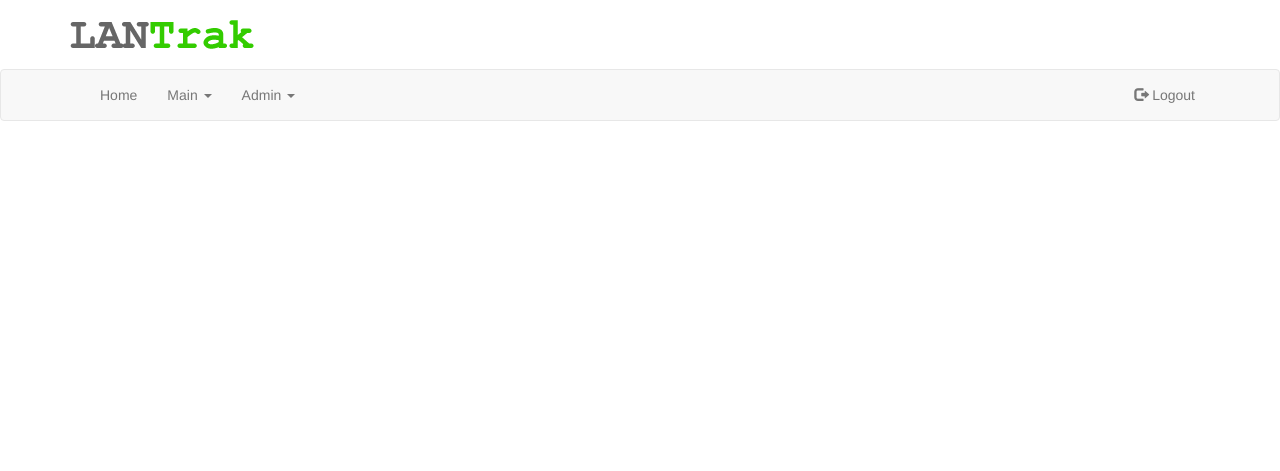
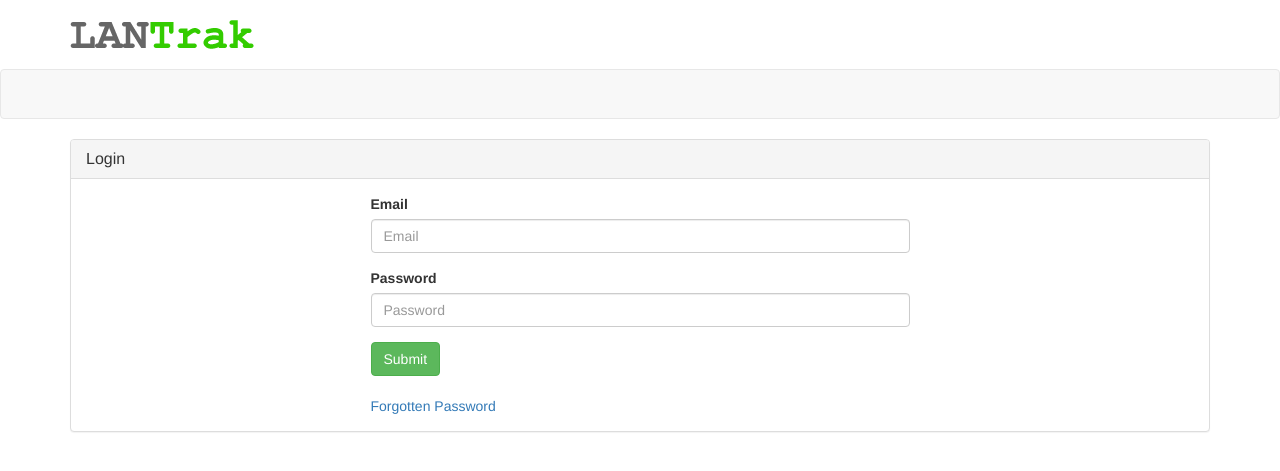
Before and after one commit to jamierc80/LANTrak, a CodeIgniter app: page /lantrak/ in a window 1280 px wide. Shown: the top 471 px of the page. Run offline with CodeIgniter, Linux system fonts and the light colour scheme.

Commit message:
start of login functions

```diff
--- a/application/controllers/login.php
+++ b/application/controllers/login.php
@@ -5,7 +5,46 @@ class Login extends CI_Controller {
 
 	public function index()
 	{
+		$data['title'] = "Login";
+		$form = $this->input->post('login');
+		if(isset($form)){
+			$email = $this->input->post('email');
+			$password = $this->input->post('password');
+			$this->load->model('login_model');
+			$r = $this->login_model->user_check($email,$password);
+			if($r===1)
+			{
+				$this->session->set_userdata('logged_in', 1);
+				redirect('main/sites/', 'location');
+			}
+		}
+
 		$this->load->view('view_head');
-		$this->load->view('view_navbar');
+		$this->load->view('view_navbar', $data);
+		$this->load->view('view_login');
+	}
+
+	public function forgotten()
+	{
+		$data['title'] = "Forgotten Password";
+		$d['email'] = "";
+		$form = $this->input->post('forgotten');
+		if(isset($form)){
+			$email = $this->input->post('email');
+			$this->load->model('login_model');
+			$r = $this->login_model->get_password($email);
+			$d['email'] = $email;
+		}
+
+
+		$this->load->view('view_head');
+		$this->load->view('view_navbar', $data);
+		$this->load->view('view_forgotten', $d);
+	}
+
+	public function logout()
+	{
+		session_destroy();
+		redirect('login/index', 'location');
 	}
 }
--- /dev/null
+++ b/application/views/view_login.php
@@ -0,0 +1,27 @@
+<?php
+defined('BASEPATH') OR exit('No direct script access allowed');
+?>
+<div class="row">
+<div class="col-xs-3"></div>
+<div class="col-xs-6">
+<form method="post" action="<?php echo base_url(); ?>login/index/">
+  <div class="form-group">
+    <label for="Email">Email</label>
+    <input type="email" class="form-control" name="email" placeholder="Email">
+  </div>
+  <div class="form-group">
+    <label for="Password">Password</label>
+    <input type="password" class="form-control" name="password" placeholder="Password">
+  </div>
+  <input type="hidden" name="login" value="1" />
+  <button type="submit" class="btn btn-success">Submit</button>
+</form>
+<br />
+<a href="<?php echo base_url(); ?>login/forgotten/">Forgotten Password</a>
+</div>
+<div class="col-xs-3"></div>
+</div>
+
+</div>
+</div>
+</div>
--- a/application/views/view_navbar.php
+++ b/application/views/view_navbar.php
@@ -9,7 +9,7 @@
     </div>
     <div class="collapse navbar-collapse" id="myNavbar">
     <ul class="nav navbar-nav">
-        <li><a href="<?php echo base_url(); ?>">Home</a></li>
+        <?php if($this->session->userdata('logged_in')===1) { ?>
         <li class="dropdown<?php if($this->uri->segment(1)==="main"){ echo " active"; } ?>">
     	<a class="dropdown-toggle" data-toggle="dropdown" href="#">Main <span class="caret"></span></a>
       		<ul class="dropdown-menu" role="menu">
@@ -29,10 +29,15 @@
     	</li>
     </ul>
     <ul class="nav navbar-nav navbar-right">
-    	<li><a href="#"><span class="glyphicon glyphicon-log-out"></span> Logout</a></li>
+    	<li><a href="<?php echo base_url(); ?>login/logout/"><span class="glyphicon glyphicon-log-out"></span> Logout</a></li>
     </ul>
+    <?php } ?>
     </div>
   </div>
 </div>
 <div class="container">
-<?php if(isset($title)){echo '<h2>' . $title . '</h2>'; } ?>
+<div class="panel panel-default">
+  <div class="panel-heading">
+    <?php if(isset($title)){echo '<h3 class="panel-title">' . $title . '</h3>'; } ?>
+  </div>
+  <div class="panel-body clearfix">
--- a/assets/grocery_crud/themes/bootstrap/views/list_template.php
+++ b/assets/grocery_crud/themes/bootstrap/views/list_template.php
@@ -76,7 +76,7 @@
     var THEME_VERSION = '1.3.2';
 </script>
     <br/>
-    <div class="container gc-container">
+    <div class="container-fluid gc-container">
         <div class="success-message hidden"><?php
         if($success_message !== null){?>
            <?php echo $success_message; ?> &nbsp; &nbsp;
```
Also changed, not shown: application/models/login_model.php (added, +19 -0 lines), application/views/view_forgotten.php (added, +30 -0 lines).
